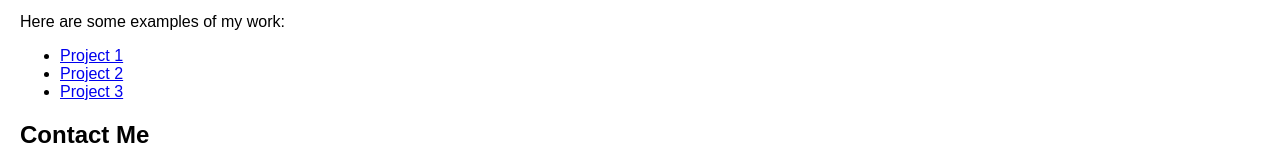
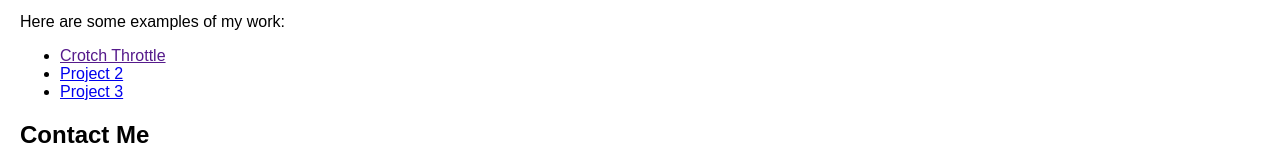
Before and after one commit to egange23/egange23.github.io, a plain HTML site: page index.html in a window 1280 px wide. Shown: the part 297-442 px from the top of the page. Drawn offline with Linux system fonts and the light colour scheme; a script that the page names is missing.

Commit message:
small change

```diff
--- a/index.html
+++ b/index.html
@@ -25,7 +25,7 @@
         <h2>Portfolio</h2>
         <p>Here are some examples of my work:</p>
         <ul>
-          <li><a href="about">Project 1</a></li>
+          <li><a href="">Crotch Throttle</a></li>
           <li><a href="#">Project 2</a></li>
           <li><a href="#">Project 3</a></li>
         </ul>
```
